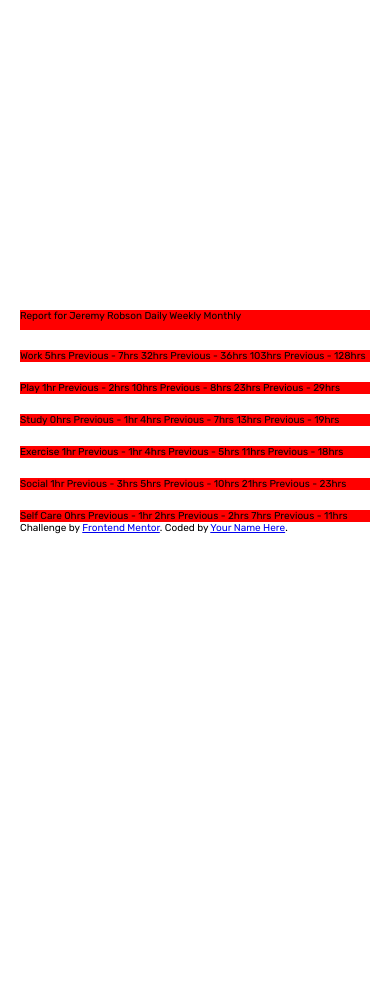
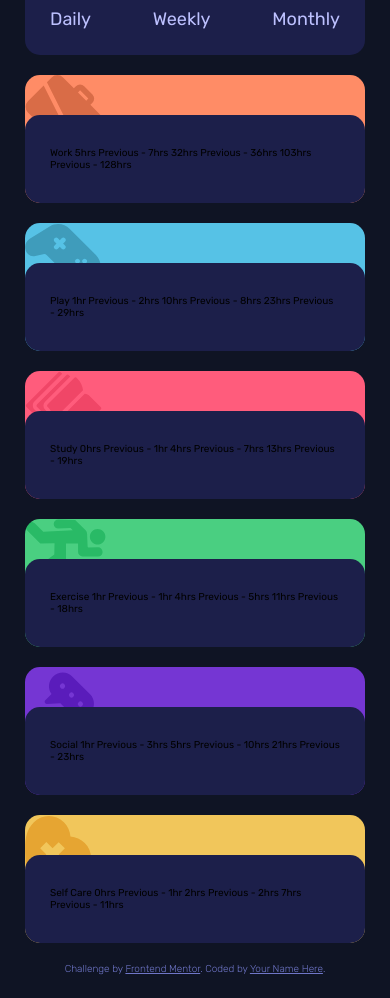
Before and after one commit to lukaszkus/time-tracking-dashboard, a website: page index.html in a window 390 px wide. Before the commit the page ends 844 px from the top, so only its background shows below. Drawn offline with Linux system fonts and the light colour scheme.

Commit message:
mobile styles added

```diff
--- a/index.html
+++ b/index.html
@@ -13,16 +13,23 @@
 <body>
 
   <div class="container">
-    <main class="cards">
-      <article class="card card-user">
-        Report for
-        Jeremy Robson
-
-        Daily
-        Weekly
-        Monthly
+    <main class="dashboard">
+      <article class="card">
+        <div class="user">
+          <img class="user__img"src="images/image-jeremy.png" alt="user avatar"/>
+          <div class="user__info">
+            <p>Report for</p>
+            <h1>Jeremy Robson</h1>
+          </div>
+        </div>
+        <ul class="nav">
+          <li>Daily</li>
+          <li>Weekly</li>
+          <li>Monthly</li>
+        </ul>
       </article>
-      <article class="card card-work">
+      <article class="card card--work">
+       <div class="stats">
           Work
           5hrs <!-- daily -->
           Previous - 7hrs <!-- daily -->
@@ -30,8 +37,10 @@
           Previous - 36hrs <!-- weekly -->
           103hrs <!-- monthly -->
           Previous - 128hrs <!-- monthly -->
+       </div>
       </article>
-        <article class="card card-play">
+      <article class="card card--play">
+        <div class="stats">
           Play
           1hr <!-- daily -->
           Previous - 2hrs <!-- daily -->
@@ -39,8 +48,10 @@
           Previous - 8hrs <!-- weekly -->
           23hrs <!-- monthly -->
           Previous - 29hrs <!-- monthly -->
+        </div>
       </article>
-        <article class="card card-study">
+      <article class="card card--study">
+        <div class="stats">
           Study
           0hrs <!-- daily -->
           Previous - 1hr <!-- daily -->
@@ -48,8 +59,10 @@
           Previous - 7hrs <!-- weekly -->
           13hrs <!-- monthly -->
           Previous - 19hrs <!-- monthly -->
+        </div>
       </article>
-        <article class="card card-exercise">
+      <article class="card card--exercise">
+        <div class="stats">
           Exercise
           1hr <!-- daily -->
           Previous - 1hr <!-- daily -->
@@ -57,8 +70,10 @@
           Previous - 5hrs <!-- weekly -->
           11hrs <!-- monthly -->
           Previous - 18hrs <!-- monthly -->
+        </div>
       </article>
-        <article class="card card-social">
+      <article class="card card--social">
+         <div class="stats">
           Social
           1hr <!-- daily -->
           Previous - 3hrs <!-- daily -->
@@ -66,8 +81,10 @@
           Previous - 10hrs <!-- weekly -->
           21hrs <!-- monthly -->
           Previous - 23hrs <!-- monthly -->
+         </div>
       </article>
-        <article class="card card-self">
+      <article class="card card--self">
+        <div class="stats">
           Self Care
           0hrs <!-- daily -->
           Previous - 1hr <!-- daily -->
@@ -75,6 +92,7 @@
           Previous - 2hrs <!-- weekly -->
           7hrs <!-- monthly -->
           Previous - 11hrs <!-- monthly -->
+        </div>
       </article>
 
     </main>
--- a/scss/_variables.scss
+++ b/scss/_variables.scss
@@ -8,6 +8,8 @@ $color-exercise: hsl(145, 58%, 55%);
 $color-social: hsl(264, 64%, 52%);
 $color-self: hsl(43, 84%, 65%);
 
+$color-light: #fff;
+
 //Neutral colors
 $color-very-dark: hsl(226, 43%, 10%);
 $color-dark: hsl(235, 46%, 20%);
--- a/scss/main.scss
+++ b/scss/main.scss
@@ -1,12 +1,12 @@
+@import "./fonts";
+@import "./variables";
+@import "./mixins";
+
 * {
   margin: 0;
   padding: 0;
   box-sizing: border-box;
 }
-
-@import "./fonts";
-@import "./variables";
-@import "./mixins";
 
 html {
   font-family: $main-font;
@@ -19,23 +19,105 @@ body {
   display: flex;
   justify-content: center;
   align-items: center;
+  background-color: $color-very-dark;
 }
 
 .container {
-  width: 115rem;
+  width: 116rem;
   margin: 0 auto;
-  padding: 2rem;
+  padding: 2.5rem;
 }
 
-.card {
-  background-color: red;
-  &:nth-child(1) {
-    grid-row: span 2;
-  }
-}
-
-.cards {
+.dashboard {
   display: grid;
   grid-template-columns: repeat(auto-fill, minmax(25rem, 1fr));
   grid-gap: 2rem;
 }
+
+.card {
+  background-color: $color-dark;
+  border-radius: 1.5rem;
+  &:nth-child(1) {
+    grid-row: span 2;
+    padding: 0;
+  }
+
+  &--work {
+    background: no-repeat url(../images/icon-work.svg) $color-work;
+  }
+
+  &--play {
+    background: no-repeat url(../images/icon-play.svg) $color-play;
+  }
+
+  &--study {
+    background: no-repeat url(../images/icon-study.svg) $color-study;
+  }
+
+  &--exercise {
+    background: no-repeat url(../images/icon-exercise.svg) $color-exercise;
+  }
+
+  &--social {
+    background: no-repeat url(../images/icon-social.svg) $color-social;
+  }
+
+  &--self {
+    background: no-repeat url(../images/icon-self-care.svg) $color-self;
+  }
+
+  .user {
+    background-color: $color-primary;
+    display: flex;
+    align-items: center;
+    padding: 3.2rem 2.5rem;
+    border-radius: 1.5rem;
+    &__img {
+      width: 7rem;
+      border: 0.3rem solid $color-light;
+      border-radius: 6.5rem;
+    }
+    &__info {
+      padding-left: 2rem;
+      p {
+        font-size: 1.5rem;
+        color: $color-pale;
+      }
+      h1 {
+        font-size: 2.4rem;
+        font-weight: 300;
+        color: $color-light;
+      }
+    }
+  }
+
+  .nav {
+    display: flex;
+    justify-content: space-between;
+    font-size: 1.8rem;
+    color: $color-pale;
+    padding: 2.5rem;
+    list-style: none;
+  }
+}
+
+.stats {
+  background-color: $color-dark;
+  border-radius: 1.5rem;
+  padding: 3.2rem 2.5rem;
+  margin-top: 4rem;
+}
+
+.attribution {
+  text-align: center;
+  font-size: 1rem;
+  font-weight: 300;
+  padding: 2rem;
+  color: $color-desaturated;
+  a {
+    color: $color-desaturated;
+  }
+  a:hover {
+    color: $color-primary;
+  }
+}
```
Also changed, not shown: css/main.css, 1 other file. Lines whose indentation alone changed are shown as unchanged.
